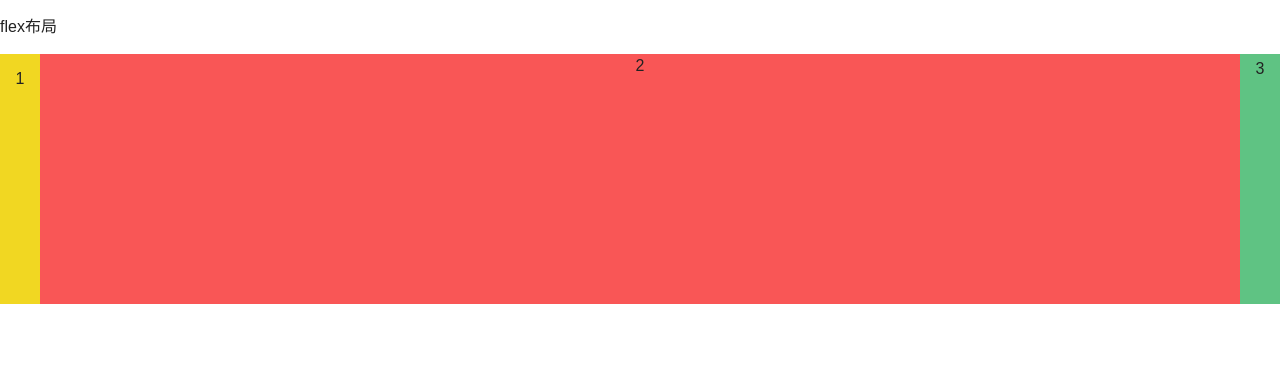
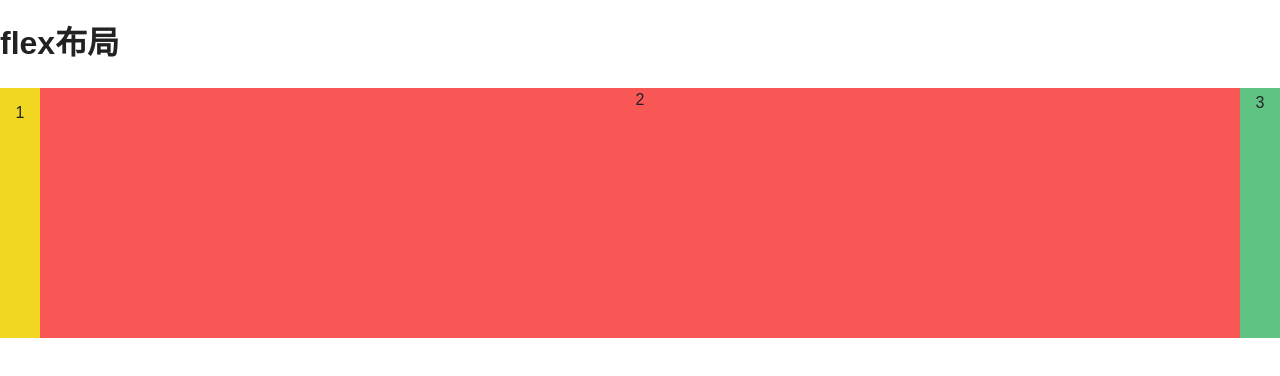
Before and after one commit to smilelanlan/mb-com, a plain HTML site: page index.html in a window 1280 px wide. Drawn offline with Linux system fonts and the light colour scheme.

Commit message:
修改标题标签

```diff
--- a/index.html
+++ b/index.html
@@ -21,7 +21,7 @@
         <![endif]-->
 
         <!-- Add your site or application content here -->
-        <p>flex布局</p>
+        <h1>flex布局</h1>
         <div class="demo" flex="dir:left main:justify cross:stretch wrap:true box:mean">
           <div flex-box="0">1</div>
           <div flex-box="2">2</div>
```
